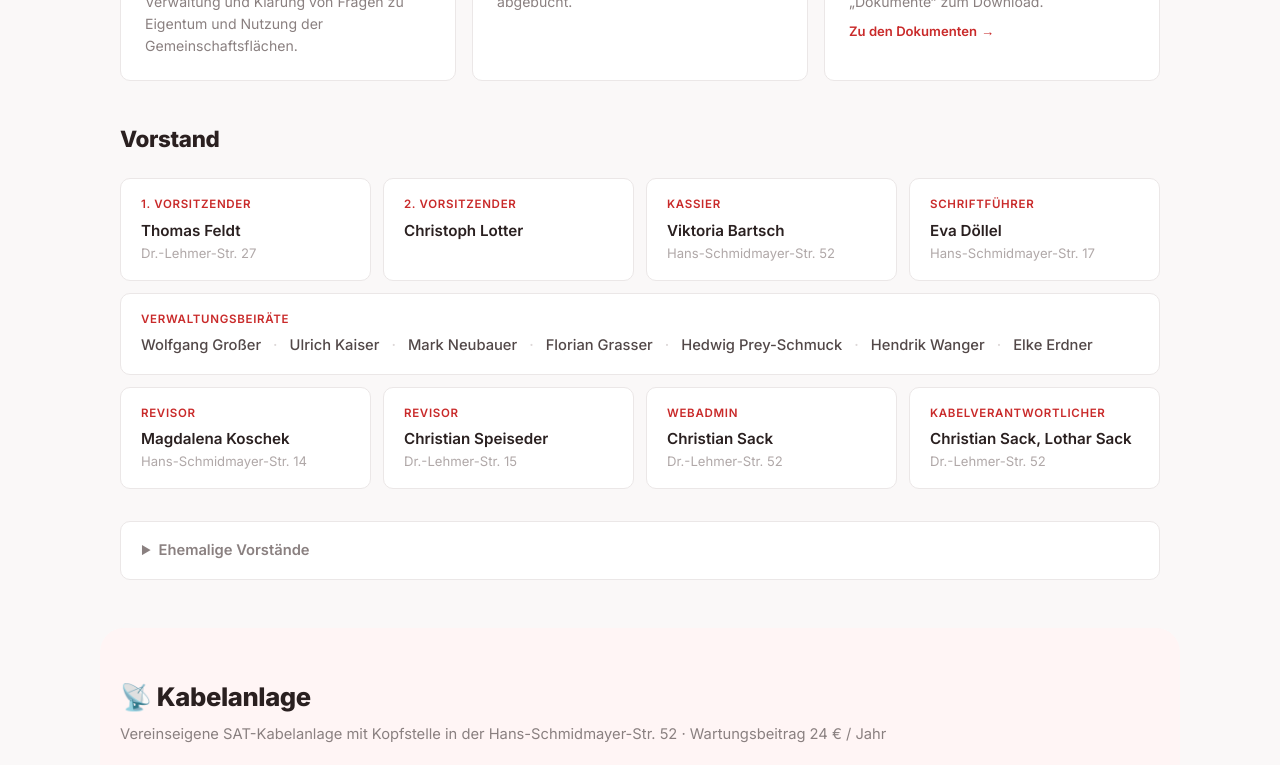
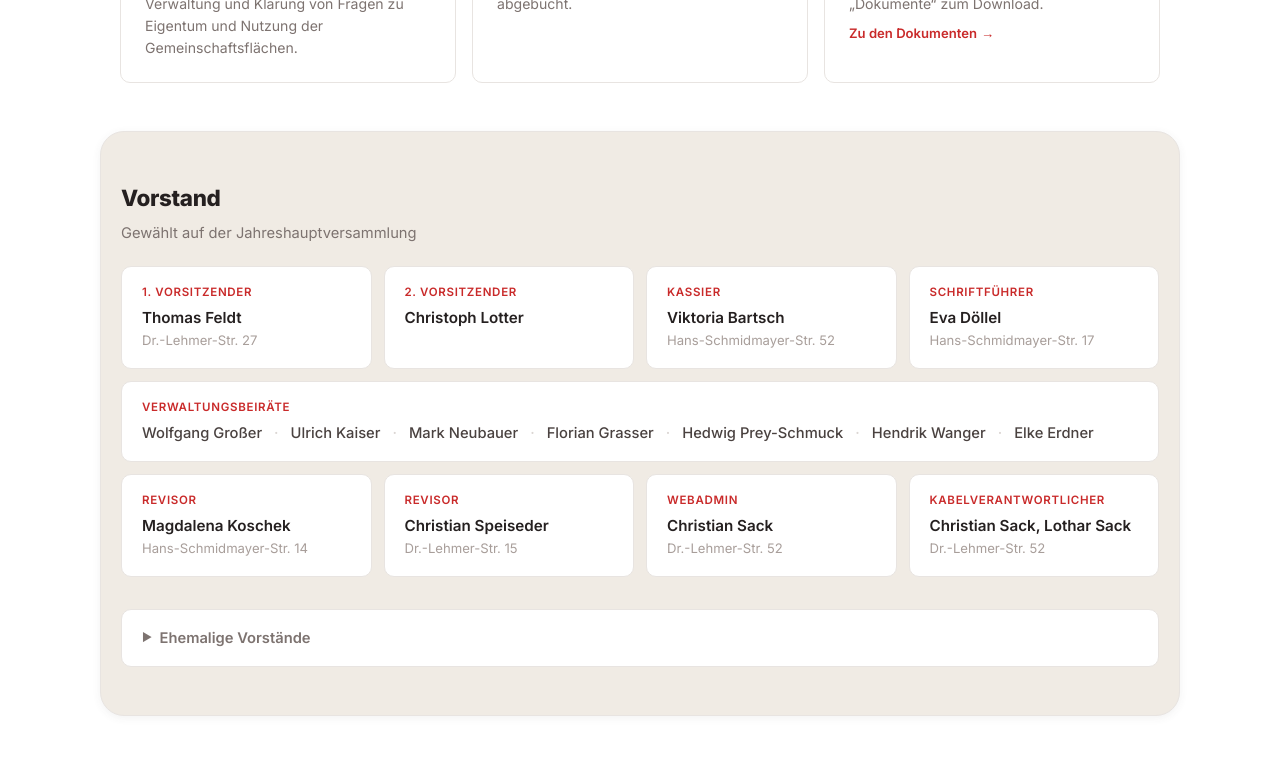
Before and after one commit to michi11235813-lgtm/erding-ost, a Next.js app: page / in a window 1280 px wide. Shown: the part 1820-2585 px from the top of the page. Built offline with nearby package versions, Linux system fonts and the light colour scheme.

Commit message:
style: Vorstand als eigene Section, Creme/Weiß-Abwechslung, neutraler Schatten

```diff
--- a/src/app/globals.css
+++ b/src/app/globals.css
@@ -2,19 +2,19 @@
    Erding-Ost Design System
    ══════════════════════════════════════════════ */
 :root {
-  --c-bg: #faf8f8;
+  --c-bg: #ffffff;
   --c-white: #ffffff;
-  --c-gray-100: #f5f2f2;
-  --c-gray-200: #ebe7e7;
-  --c-gray-300: #ddd8d8;
-  --c-gray-500: #b0a8a8;
-  --c-gray-600: #8a8080;
-  --c-gray-700: #524848;
-  --c-gray-900: #2a2020;
+  --c-gray-100: #f5f2f0;
+  --c-gray-200: #e8e4e1;
+  --c-gray-300: #dbd6d3;
+  --c-gray-500: #a89e9a;
+  --c-gray-600: #7d7370;
+  --c-gray-700: #4a4240;
+  --c-gray-900: #252020;
   --c-primary: #c92a2a;
   --c-primary-dark: #a11e1e;
   --c-primary-light: #ffe3e3;
-  --c-primary-50: #fff5f5;
+  --c-primary-50: #f0ebe4;
   --c-secondary: #862323;
   --c-secondary-light: #fde8e8;
   --c-teal: #087f5b;
@@ -82,7 +82,7 @@ img { display: block; max-width: 100%; }
 
 /* ── Section ── */
 .section { margin-top: 0; padding: 3rem 0; }
-.section--alt { background: var(--c-primary-50); margin-left: -1.25rem; margin-right: -1.25rem; padding-left: 1.25rem; padding-right: 1.25rem; border-radius: var(--r-xl); }
+.section--alt { background: var(--c-primary-50); margin-left: -1.25rem; margin-right: -1.25rem; padding-left: 1.25rem; padding-right: 1.25rem; border-radius: var(--r-xl); box-shadow: 0 2px 8px rgba(74,66,64,.07); border: 1px solid var(--c-gray-200); }
 .section__header { margin-bottom: 1.25rem; }
 .section__title { font-size: 1.4rem; font-weight: 750; letter-spacing: -.015em; }
 .section__desc { margin-top: .25rem; font-size: .92rem; color: var(--c-gray-600); }
@@ -199,7 +199,7 @@ img { display: block; max-width: 100%; }
 .amp-map-caption a:hover { text-decoration: underline; }
 
 /* ── Kabelanlage highlight ── */
-.kabel-section { background: var(--c-primary-50); margin-left: -1.25rem; margin-right: -1.25rem; padding: 3rem 1.25rem; border-radius: var(--r-xl); }
+.kabel-section { margin-left: -1.25rem; margin-right: -1.25rem; padding-left: 1.25rem; padding-right: 1.25rem; }
 .kabel-hero { margin-bottom: 1.25rem; }
 .kabel-hero .section__title { font-size: 1.6rem; }
 
--- a/src/app/page.tsx
+++ b/src/app/page.tsx
@@ -153,6 +153,7 @@ export default function HomePage() {
             <a href="#aktuelles">Aktuelles</a>
             <a href="#siedlung">Siedlung</a>
             <a href="#verein">Verein</a>
+            <a href="#vorstand">Vorstand</a>
             <a href="#kabel">Kabelanlage</a>
             <a href="#dokumente">Dokumente</a>
             <a href="#rueckblicke">Rückblicke</a>
@@ -285,10 +286,13 @@ export default function HomePage() {
               <a className="info-card__link" href="#dokumente">Zu den Dokumenten</a>
             </article>
           </div>
+        </section>
 
-          {/* Vorstand */}
-          <div className="section__header" style={{ marginTop: "2.5rem" }}>
+        {/* ── Vorstand ── */}
+        <section id="vorstand" className="section section--alt">
+          <div className="section__header">
             <h2 className="section__title">Vorstand</h2>
+            <p className="section__desc">Gewählt auf der Jahreshauptversammlung</p>
           </div>
           <div className="board-grid">
             {boardMembers.map((m) => (
```
